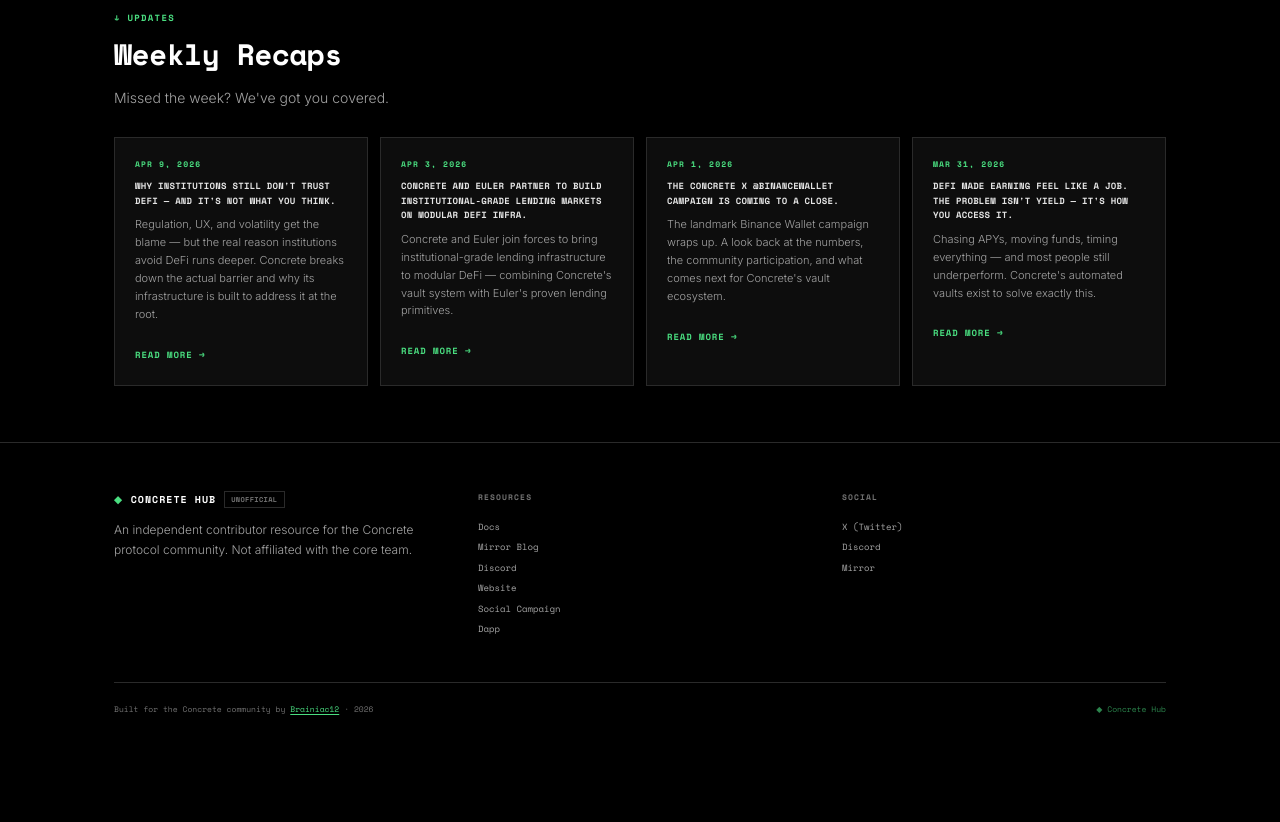
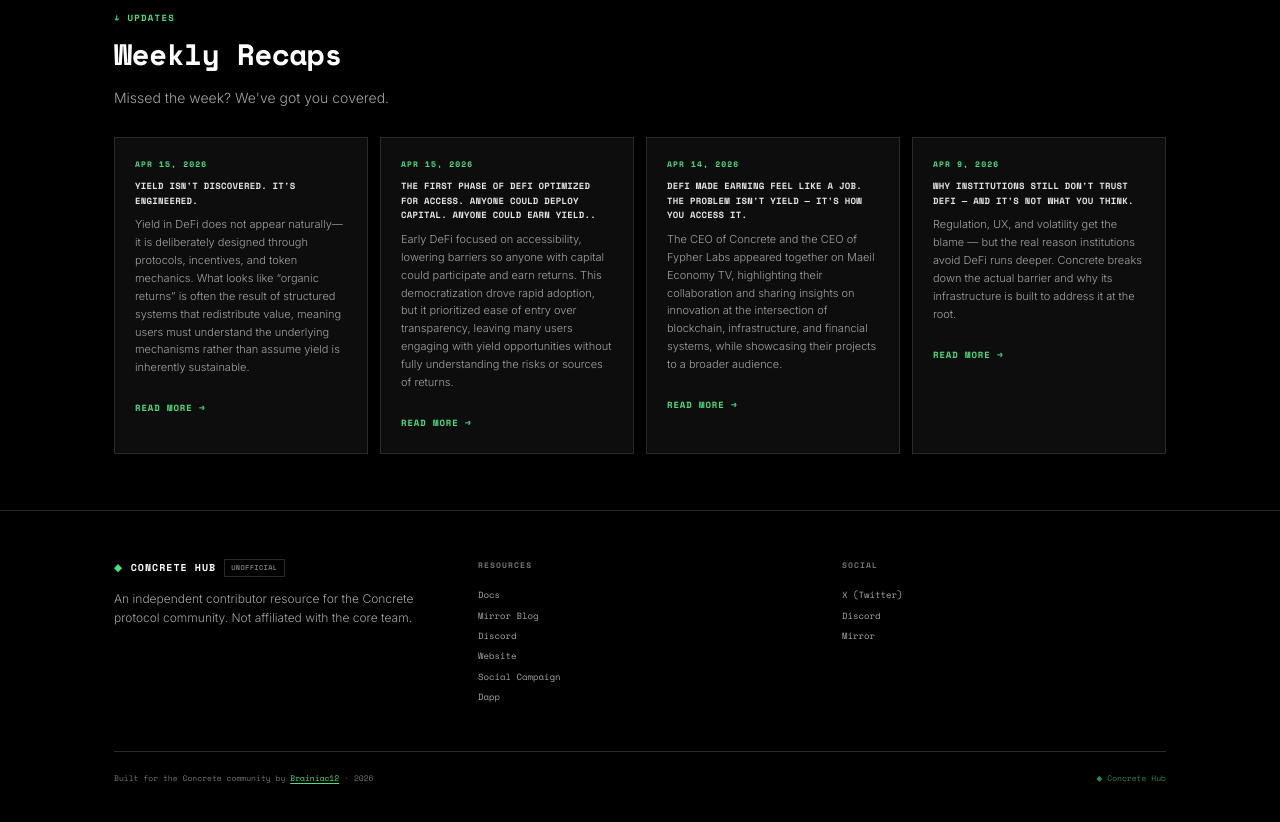
Before and after one commit to Mustophaolamide12/concrete-hub, a Next.js app: page / in a window 1280 px wide. Shown: the part 2620-3442 px from the top of the page. Before the commit the page ends 3384 px from the top, so only its background shows below. Built offline with nearby package versions, Linux system fonts and the light colour scheme.

Commit message:
update recaps and add nitman to moai list

```diff
--- a/components/Recaps.tsx
+++ b/components/Recaps.tsx
@@ -1,27 +1,27 @@
 const recaps = [
+  {
+    week: "Apr 15, 2026",
+    title: "Yield isn't discovered. It's Engineered.",
+    summary: "Yield in DeFi does not appear naturally—it is deliberately designed through protocols, incentives, and token mechanics. What looks like “organic returns” is often the result of structured systems that redistribute value, meaning users must understand the underlying mechanisms rather than assume yield is inherently sustainable.",
+    link: "https://x.com/concretexyz/status/2040029803940614270?s=46",
+  },
+  {
+    week: "Apr 15, 2026",
+    title: "The first phase of DeFi optimized for access. Anyone could deploy capital. Anyone could earn yield..",
+    summary: "Early DeFi focused on accessibility, lowering barriers so anyone with capital could participate and earn returns. This democratization drove rapid adoption, but it prioritized ease of entry over transparency, leaving many users engaging with yield opportunities without fully understanding the risks or sources of returns.",
+    link: "https://x.com/concretexyz/status/2044243013308645800?s=46",
+  },
+  {
+    week: "Apr 14, 2026",
+    title: "DeFi made earning feel like a job. The problem isn't yield — it's how you access it.",
+    summary: "The CEO of Concrete and the CEO of Fypher Labs appeared together on Maeil Economy TV, highlighting their collaboration and sharing insights on innovation at the intersection of blockchain, infrastructure, and financial systems, while showcasing their projects to a broader audience.",
+    link: "https://x.com/concretexyz/status/2044046825867428103?s=46",
+  },
   {
     week: "Apr 9, 2026",
     title: "Why Institutions Still Don't Trust DeFi — And It's Not What You Think.",
     summary: "Regulation, UX, and volatility get the blame — but the real reason institutions avoid DeFi runs deeper. Concrete breaks down the actual barrier and why its infrastructure is built to address it at the root.",
     link: "https://x.com/concretexyz/status/2042286051612340624?s=46",
-  },
-  {
-    week: "Apr 3, 2026",
-    title: "Concrete and Euler Partner to Build Institutional-Grade Lending Markets on Modular DeFi Infra.",
-    summary: "Concrete and Euler join forces to bring institutional-grade lending infrastructure to modular DeFi — combining Concrete's vault system with Euler's proven lending primitives.",
-    link: "https://x.com/concretexyz/status/2040029803940614270?s=46",
-  },
-  {
-    week: "Apr 1, 2026",
-    title: "The Concrete x @BinanceWallet Campaign is coming to a close.",
-    summary: "The landmark Binance Wallet campaign wraps up. A look back at the numbers, the community participation, and what comes next for Concrete's vault ecosystem.",
-    link: "https://x.com/concretexyz/status/2039309995934720124?s=46",
-  },
-  {
-    week: "Mar 31, 2026",
-    title: "DeFi made earning feel like a job. The problem isn't yield — it's how you access it.",
-    summary: "Chasing APYs, moving funds, timing everything — and most people still underperform. Concrete's automated vaults exist to solve exactly this.",
-    link: "https://x.com/concretexyz/status/2038990400308875737?s=46",
   },
 ];
 
--- a/components/WhoToTalkTo.tsx
+++ b/components/WhoToTalkTo.tsx
@@ -30,6 +30,7 @@
   { initials: "MG", name: "Mongral",      gradient: "135deg, #a78bfa, #60a5fa" },
   { initials: "KCT", name: "KCT",         gradient: "135deg, #a78bfa, #60a5fa" },
   { initials: "VK", name: "Vajira Kumar", gradient: "135deg, #f472b6, #ec4899" },
+  { initials: "NM", name: "Nitman", gradient: "135deg, #f472b6, #ec4899" },
 ];
 
 const wtt = [
```
